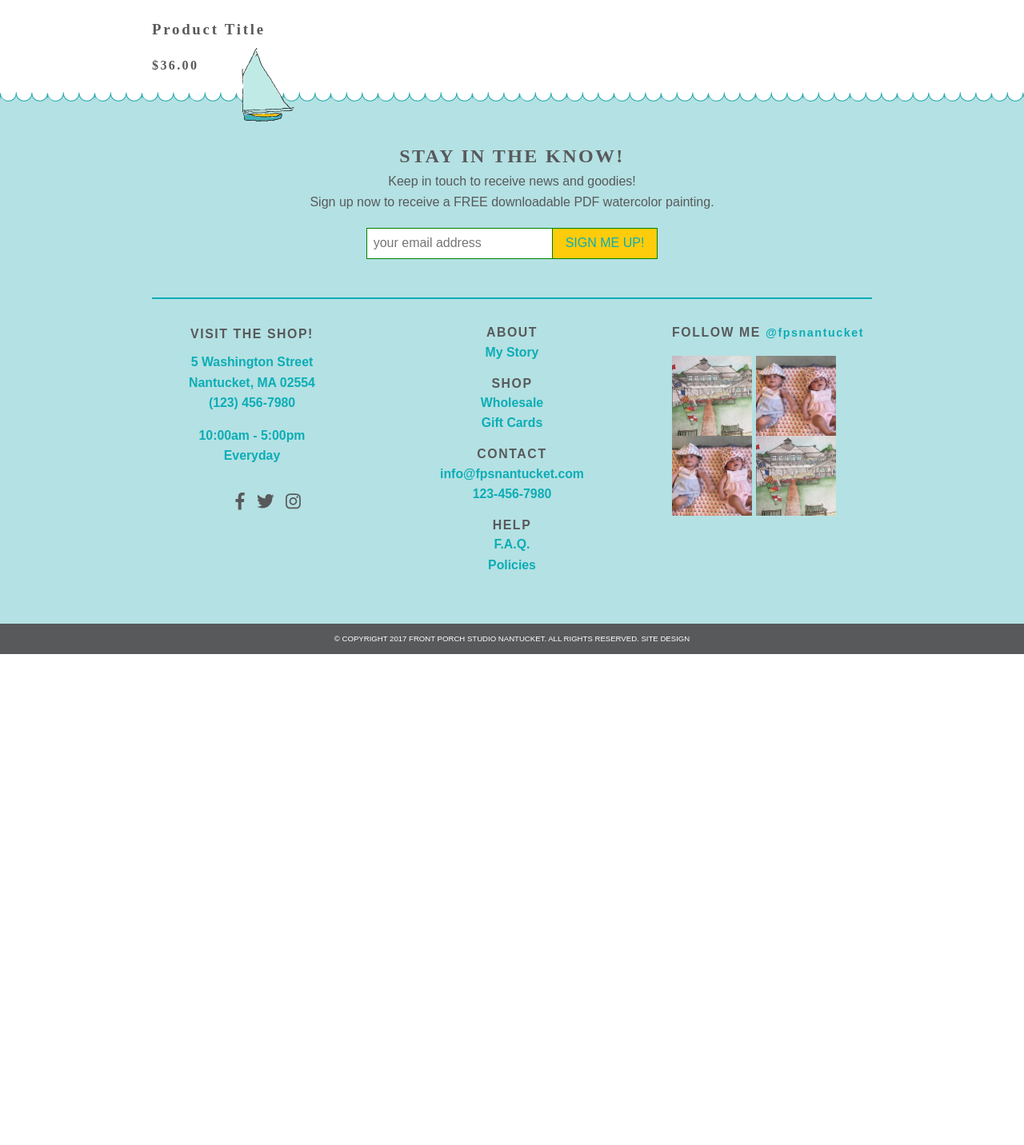
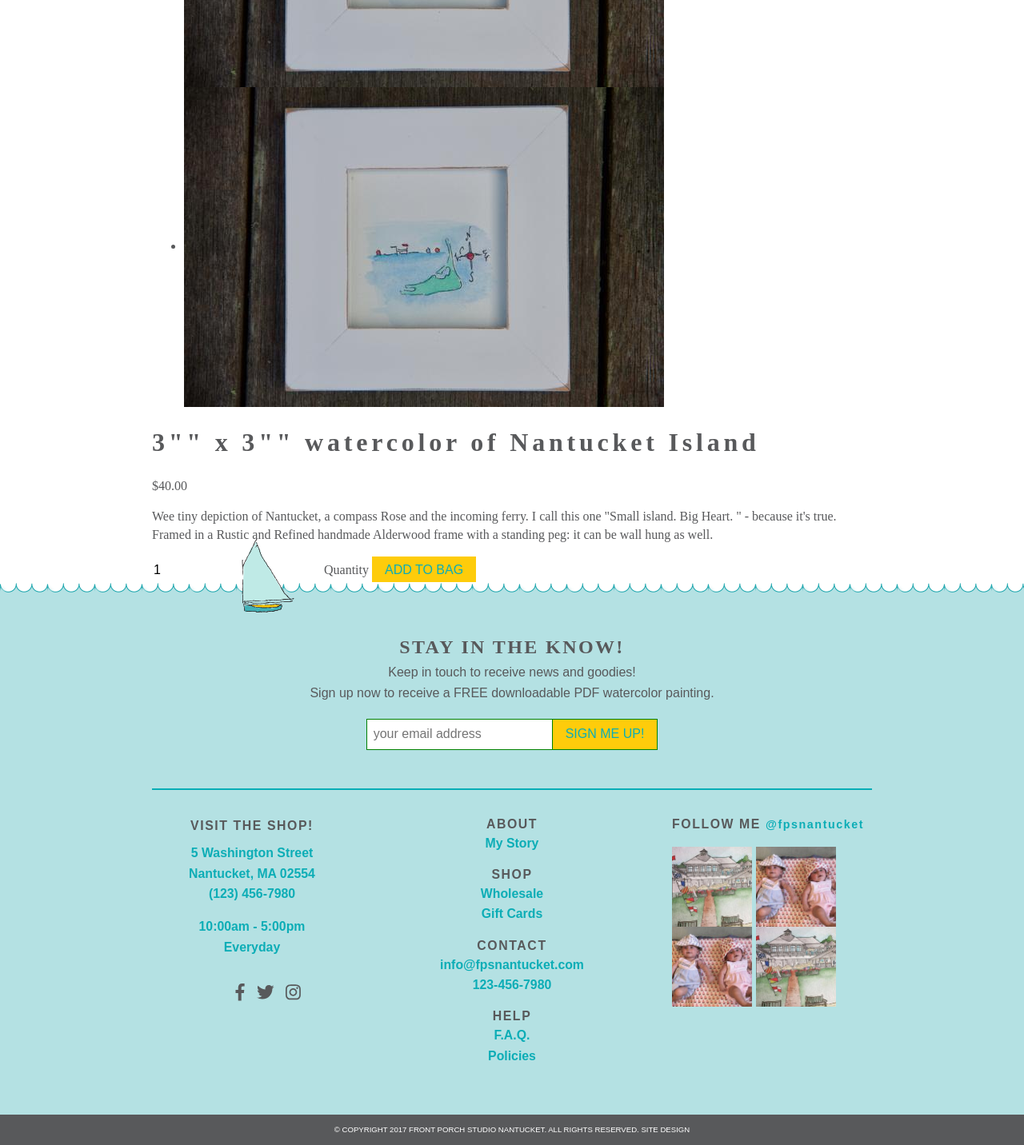
Before and after one commit to elpadi/fps-shopify, a PHP site: page /product.php in a window 1280 px wide. Shown: the part 990-2422 px from the top of the page at 80% size. Before the commit the page ends 1808 px from the top, so only its background shows below. Run offline with PHP 8.4, Linux system fonts and the light colour scheme; some web fonts are replaced.

Commit message:
Product template html

```diff
--- a/templates/main/product.php
+++ b/templates/main/product.php
@@ -1,18 +1,41 @@
-<main id="collection-main" class="template-main single-column">
-	<header>
-		<img src="/img/collection.jpg" alt="Collection Background">
-		<h1>Collection Title</h1>
-	</header>
-	<main>
-		<h2>Sub Heading</h2>
-		<ul class="product-grid">
-			<li>
-				<article>
-					<a class="image-link" href="/product.php"><img src="/img/product.jpg" alt="Product Image"></a>
-					<h3>Product Title</h3>
-					<h4>$36.00</h4>
-				</article>
-			</li>
+<main id="product-main" class="template-main single-column">
+	<nav>
+		<ul>
+			<li><a href="collection.php">Collection</a></li>
+			<li><a href="collection.php">Sub-Collection</a></li>
+			<li>Product Name</li>
 		</ul>
-	</main>
+	</nav>
+	<article itemscope itemtype="http://schema.org/Product">
+		<meta itemprop="url" content="https://front-porch-studio-nantucket-2.myshopify.com/products/3-x-3-watercolor-of-nantucket-island">
+		<meta itemprop="image" content="//cdn.shopify.com/s/files/1/0560/5901/products/IMG_7107_grande.jpg?v=1510769812">
+		<aside>
+			<ul>
+				<li><img src="/img/shopify/IMG_7107_grande.jpg" alt="" data-zoom="//cdn.shopify.com/s/files/1/0560/5901/products/IMG_7107_1024x1024.jpg?v=1510769812" data-image-id="149277507587"></li>
+				<li><img src="/img/shopify/IMG_7107_grande.jpg" alt="" data-zoom="//cdn.shopify.com/s/files/1/0560/5901/products/IMG_7107_1024x1024.jpg?v=1510769812" data-image-id="149277507587"></li>
+				<li><img src="/img/shopify/IMG_7107_grande.jpg" alt="" data-zoom="//cdn.shopify.com/s/files/1/0560/5901/products/IMG_7107_1024x1024.jpg?v=1510769812" data-image-id="149277507587"></li>
+			</ul>
+		</aside>
+		<main>
+			<header>
+				<h3 itemprop="brand" class="visuallyhidden">Front Porch Studio Nantucket</h3>
+				<h1 itemprop="name">3&quot;&quot; x 3&quot;&quot; watercolor of Nantucket Island</h1>
+				<p itemprop="offers" itemscope itemtype="http://schema.org/Offer">
+					<meta itemprop="priceCurrency" content="USD">
+					<link itemprop="availability" href="http://schema.org/InStock">
+					<span itemprop="price">$40.00</span>
+				</p>
+			</header>
+			<div itemprop="description">
+				<p>
+					Wee tiny depiction of Nantucket, a compass Rose and the incoming ferry. I call this one "Small island. Big Heart. " - because it's true. Framed in a Rustic and Refined handmade Alderwood frame with a standing peg: it can be wall hung as well.
+				</p>
+			</div>
+			<form action="/cart/add" method="post" enctype="multipart/form-data" id="AddToCartForm">
+				<input type="hidden" name="id" value="205984235523">
+				<label><input type="number" name="quantity" id="Quantity" value="1" min="1"> Quantity</label>
+				<input type="submit" class="btn" name="add" id="AddToCart" value="Add To Bag">
+			</form>
+		</main>
+	</article>
 </main>
```
Also changed, not shown: img/shopify/IMG_7107_1024x1024.jpg (added), img/shopify/IMG_7107_grande.jpg (added).
